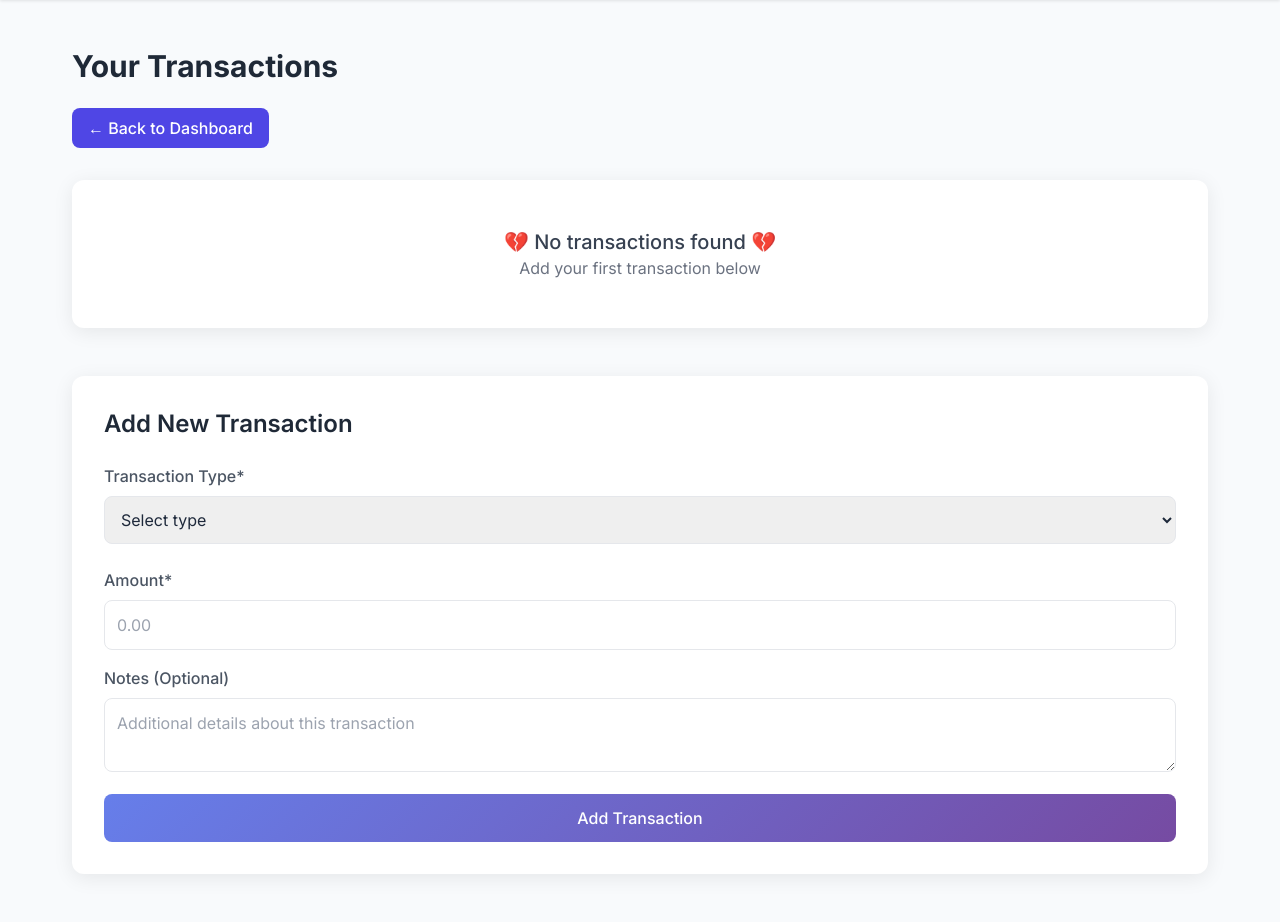
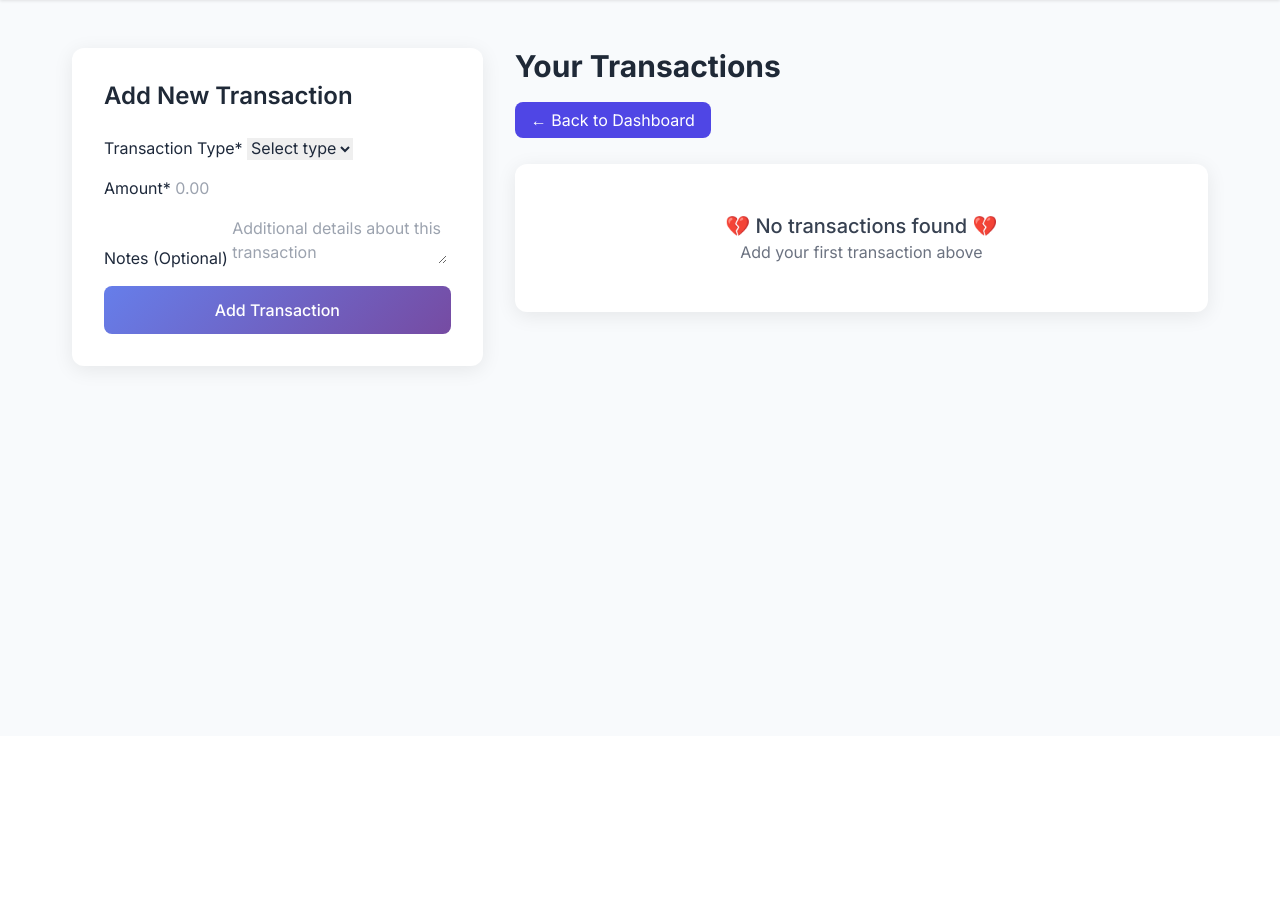
Before and after one commit to Mathan3006/family, a Flask app: template templates/transactions.html in a window 1280 px wide. Shown: the part 64-986 px from the top of the page. After the commit the page ends 439 px from the top, so only its background shows below. Run offline with Flask 3, Linux system fonts and the light colour scheme; the template is opened without the code that fills it, so the values that code supplies are empty; some libraries are stand-ins or nearby versions.

Commit message:
Update transactions.html

```diff
--- a/templates/transactions.html
+++ b/templates/transactions.html
@@ -11,27 +11,23 @@
         max-width: 1200px;
         margin: 0 auto;
         padding: 2rem;
+        display: flex;
+        flex-wrap: wrap;
+        gap: 2rem;
     }
 
-    .income-highlight {
-        background-color: rgba(16, 185, 129, 0.1);
-        border-left: 4px solid #10b981;
+    .add-transaction {
+        background: white;
+        padding: 2rem;
+        border-radius: 12px;
+        box-shadow: 0 4px 20px rgba(0,0,0,0.08);
+        flex: 1;
+        min-width: 300px;
     }
 
-    .income-category {
-        font-weight: 600;
-        color: #047857;
-    }
-
-    .income-amount {
-        font-size: 1.1rem;
-        position: relative;
-    }
-
-    .income-amount::before {
-        content: "+";
-        position: absolute;
-        left: -15px;
+    .transaction-history {
+        flex: 2;
+        min-width: 500px;
     }
 
     .transaction-table {
@@ -66,83 +62,6 @@
         background: #f9f9f9;
     }
 
-    .text-green {
-        color: #10b981;
-        font-weight: 600;
-    }
-
-    .text-red {
-        color: #ef4444;
-        font-weight: 600;
-    }
-
-    .btn {
-        display: inline-flex;
-        align-items: center;
-        padding: 0.5rem 1rem;
-        border-radius: 8px;
-        font-weight: 500;
-        transition: all 0.3s cubic-bezier(0.4, 0, 0.2, 1);
-    }
-
-    .btn-danger {
-        background-color: #fee2e2;
-        color: #b91c1c;
-    }
-
-    .btn-danger:hover {
-        background-color: #fecaca;
-    }
-
-    .empty-state {
-        text-align: center;
-        padding: 3rem;
-        background: white;
-        border-radius: 12px;
-        box-shadow: 0 4px 20px rgba(0,0,0,0.08);
-        margin: 2rem 0;
-    }
-
-    .empty-state svg {
-        width: 64px;
-        height: 64px;
-        margin-bottom: 1rem;
-        color: #9ca3af;
-    }
-
-    .add-transaction {
-        background: white;
-        padding: 2rem;
-        border-radius: 12px;
-        box-shadow: 0 4px 20px rgba(0,0,0,0.08);
-        margin-top: 3rem;
-    }
-
-    .form-group {
-        margin-bottom: 1.5rem;
-    }
-
-    .form-group label {
-        display: block;
-        margin-bottom: 0.5rem;
-        font-weight: 500;
-        color: #4b5563;
-    }
-
-    .form-control {
-        width: 100%;
-        padding: 0.75rem;
-        border: 1px solid #e5e7eb;
-        border-radius: 8px;
-        transition: border 0.3s ease, box-shadow 0.3s ease;
-    }
-
-    .form-control:focus {
-        border-color: #6366f1;
-        box-shadow: 0 0 0 3px rgba(99, 102, 241, 0.2);
-        outline: none;
-    }
-
     .submit-btn {
         background: linear-gradient(135deg, #667eea 0%, #764ba2 100%);
         color: white;
@@ -159,18 +78,67 @@
         transform: translateY(-2px);
     }
 
-    .category-badge {
-        display: inline-block;
-        padding: 0.25rem 0.5rem;
-        border-radius: 9999px;
-        font-size: 0.75rem;
-        font-weight: 600;
-        background-color: #d1fae5;
-        color: #065f46;
+    .empty-state {
+        text-align: center;
+        padding: 3rem;
+        background: white;
+        border-radius: 12px;
+        box-shadow: 0 4px 20px rgba(0,0,0,0.08);
+        margin: 2rem 0;
+    }
+
+    @media (max-width: 768px) {
+        .transactions-container {
+            flex-direction: column;
+        }
     }
 </style>
 
 <div class="transactions-container">
+
+    <!-- Input Form Section -->
+    <div class="add-transaction">
+        <h2 class="text-2xl font-semibold text-gray-800 mb-6">Add New Transaction</h2>
+        <form method="POST" action="{{ url_for('add_transaction') }}" class="space-y-4">
+            <div class="form-group">
+                <label>Transaction Type*</label>
+                <select name="type" id="type-selector" class="form-control" required>
+                    <option value="" disabled selected>Select type</option>
+                    <option value="expense">Expense</option>
+                    <option value="income">Income</option>
+                </select>
+            </div>
+
+            <div class="form-group">
+                <label>Amount*</label>
+                <input type="number" step="0.01" name="amount" class="form-control" placeholder="0.00" min="0.01" required>
+            </div>
+
+            <div class="form-group hidden" id="income-field">
+                <label>Income Category</label>
+                <select name="income" class="form-control">
+                    <option value="Salary">Salary</option>
+                    <option value="Bonus">Bonus</option>
+                    <option value="Investment">Investment</option>
+                    <option value="Freelance">Freelance</option>
+                    <option value="Gift">Gift</option>
+                    <option value="Other">Other</option>
+                </select>
+            </div>
+
+            <div class="form-group">
+                <label>Notes (Optional)</label>
+                <textarea name="notes" class="form-control" rows="2" placeholder="Additional details about this transaction"></textarea>
+            </div>
+
+            <button type="submit" class="submit-btn">
+                Add Transaction
+            </button>
+        </form>
+    </div>
+
+    <!-- Transactions Section -->
+    <div class="transaction-history">
         <h1 class="text-3xl font-bold text-gray-800 mb-6">Your Transactions</h1>
 
         <div class="transaction-actions mb-6">
@@ -222,50 +190,9 @@
         {% else %}
         <div class="empty-state">
             <p class="text-xl font-medium text-gray-700">💔 No transactions found 💔</p>
-        <p class="text-gray-500">Add your first transaction below</p>
+            <p class="text-gray-500">Add your first transaction above</p>
         </div>
         {% endif %}
-
-    <div class="add-transaction">
-        <h2 class="text-2xl font-semibold text-gray-800 mb-6">Add New Transaction</h2>
-        <form method="POST" action="{{ url_for('add_transaction') }}" class="space-y-4">
-            <div class="form-group">
-                <label>Transaction Type*</label>
-                <select name="type" id="type-selector" class="form-control" required>
-                    <option value="" disabled selected>Select type</option>
-                    <option value="expense">Expense</option>
-                    <option value="income">Income</option>
-                </select>
-            </div>
-
-            <div class="form-group">
-                <label>Amount*</label>
-                <input type="number" step="0.01" name="amount" class="form-control"
-                       placeholder="0.00" min="0.01" required>
-            </div>
-
-            <div class="form-group hidden" id="income-field">
-                <label>Income Category</label>
-                <select name="income" class="form-control">
-                    <option value="Salary">Salary</option>
-                    <option value="Bonus">Bonus</option>
-                    <option value="Investment">Investment</option>
-                    <option value="Freelance">Freelance</option>
-                    <option value="Gift">Gift</option>
-                    <option value="Other">Other</option>
-                </select>
-            </div>
-
-            <div class="form-group">
-                <label>Notes (Optional)</label>
-                <textarea name="notes" class="form-control" rows="2"
-                          placeholder="Additional details about this transaction"></textarea>
-            </div>
-
-            <button type="submit" class="submit-btn">
-                Add Transaction
-            </button>
-        </form>
     </div>
 </div>
 
```
Lines whose indentation alone changed are shown as unchanged.
